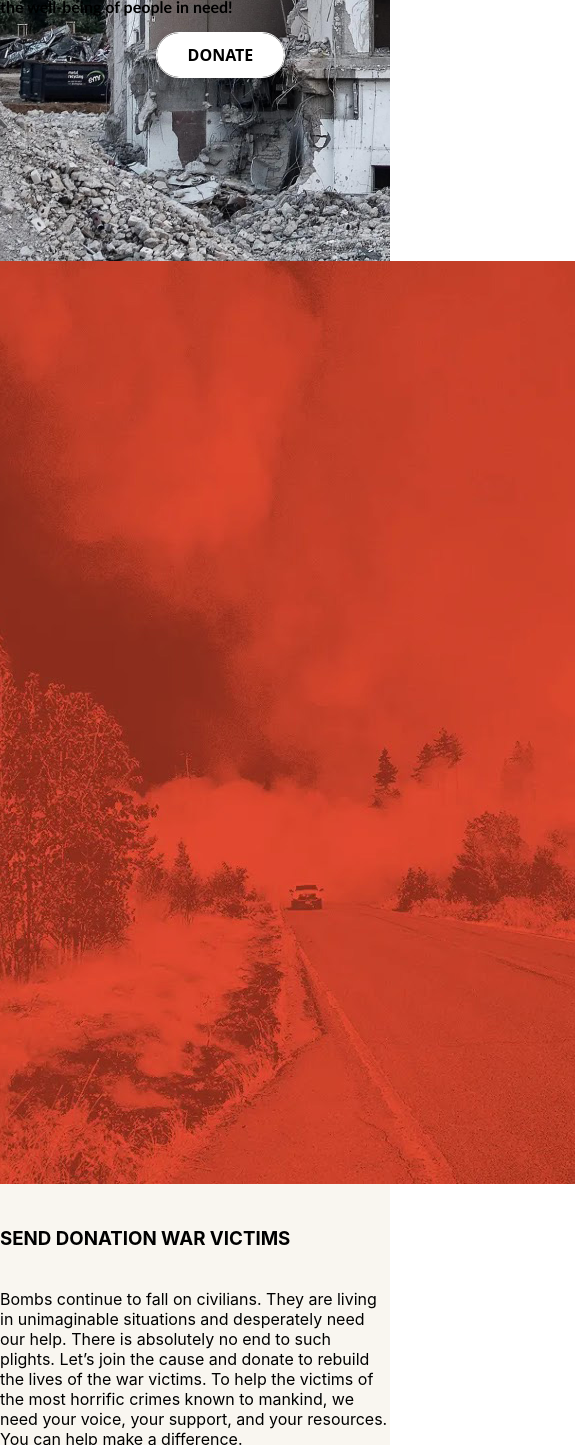
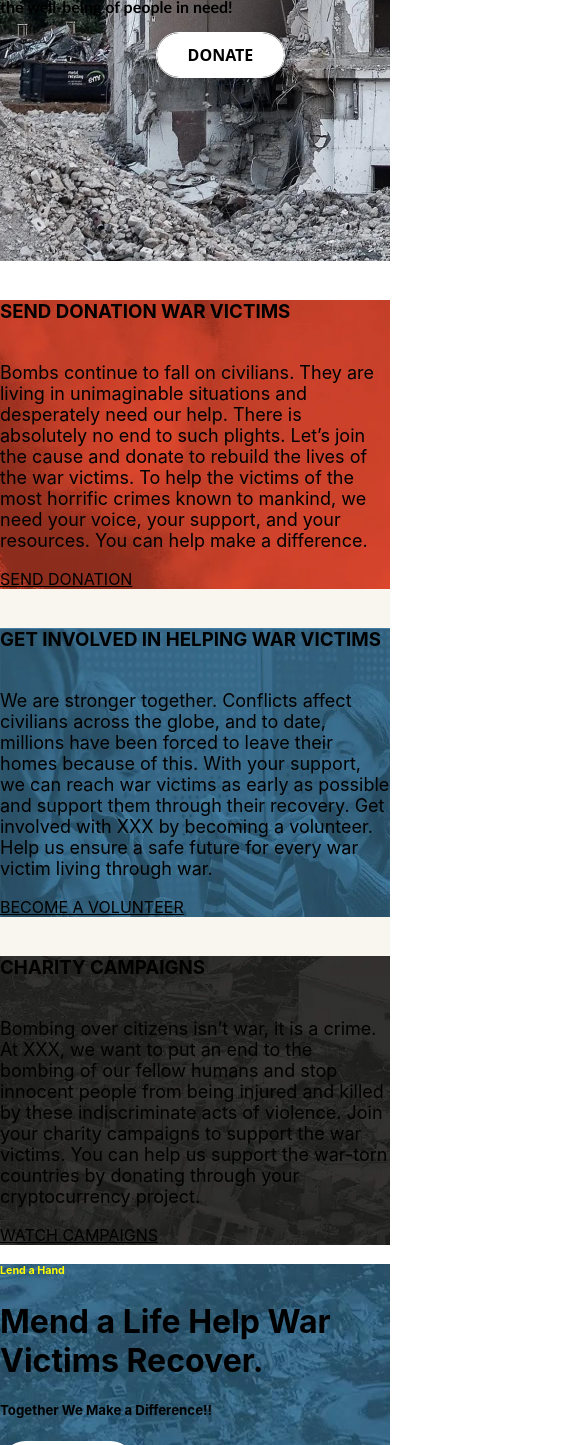
Before and after one commit to mugunthancloudin/war-victims, a React (Create React App) app: page / in a window 390 px wide. Shown: the part 649-2094 px from the top of the page, 575 px wide, since content can reach past the window. Built offline with nearby package versions, Linux system fonts and the light colour scheme.

Commit message:
card responsive update

```diff
--- a/src/components/home/card1/card1.css
+++ b/src/components/home/card1/card1.css
@@ -3,6 +3,28 @@
     margin-bottom: 10%;
 }
 
+.card01P{
+    font-size: large;
+}
+
 .cardBg01{
     background-color: rgb(249,246,240);
 }
+
+.cardbgimg01{
+    background-image: url("../../asssets/cards/cards01/image_01.jpg");
+    width: 100%;
+    background-size: cover;
+}
+
+.cardbgimg02{
+    background-image: url("../../asssets/cards/cards01/image_02.jpg");
+    width: 100%;
+    background-size: cover;
+}
+
+.cardbgimg03{
+    background-image: url("../../asssets/cards/cards01/image_03.jpg");
+    width: 100%;
+    background-size: cover;
+}
--- a/src/components/home/card1/card1.js
+++ b/src/components/home/card1/card1.js
@@ -8,7 +8,7 @@ export default function Card1() {
     <>
       <div className="container-fluid cardBg01">
         <div className="container pt-5 pb-5">
-          <div className="row ">
+          {/* <div className="row ">
             <div className="card-group">
               <div className="col-lg-4 col-md-4 mt-2 ps-2">
                 <div className="card ">
@@ -75,6 +75,69 @@ export default function Card1() {
                 </div>
               </div>
             </div>
+          </div> */}
+          <div className="row">
+            <div className="col-lg-4 mt-2">
+              <div className="card text-white">
+                <div className="card-body cardbgimg01">
+                <h3 className="cardo1_h">SEND DONATION WAR VICTIMS</h3>
+                    <p className="card01P mt-3">
+                      Bombs continue to fall on civilians. They are living in
+                      unimaginable situations and desperately need our help.
+                      There is absolutely no end to such plights. Let’s join the
+                      cause and donate to rebuild the lives of the war victims.
+                      To help the victims of the most horrific crimes known to
+                      mankind, we need your voice, your support, and your
+                      resources. You can help make a difference.
+                    </p>
+                    <p className="mt-5">
+                      <u>SEND DONATION</u>
+                    </p>
+                </div>
+              </div>
+            </div>
+
+            <div className="col-lg-4 mt-2">
+              <div className="card text-white">
+                <div className="card-body cardbgimg02">
+                <h3 className="cardo1_h">
+                      GET INVOLVED IN HELPING WAR VICTIMS
+                    </h3>
+                    <p className="card01P mt-3">
+                      We are stronger together. Conflicts affect civilians
+                      across the globe, and to date, millions have been forced
+                      to leave their homes because of this. With your support,
+                      we can reach war victims as early as possible and support
+                      them through their recovery. Get involved with XXX by
+                      becoming a volunteer. Help us ensure a safe future for
+                      every war victim living through war.
+                    </p>
+                    <p className="mt-5">
+                      <u>BECOME A VOLUNTEER</u>
+                    </p>
+                </div>
+              </div>
+            </div>
+
+            <div className="col-lg-4 mt-2">
+              <div className="card  text-white">
+                <div className="card-body cardbgimg03">
+                <h3 className="cardo1_h pb-3">CHARITY CAMPAIGNS</h3>
+                    <p className="mt-3 card01P pb-3">
+                      Bombing over citizens isn’t war, it is a crime. At XXX, we
+                      want to put an end to the bombing of our fellow humans and
+                      stop innocent people from being injured and killed by
+                      these indiscriminate acts of violence. Join your charity
+                      campaigns to support the war victims. You can help us
+                      support the war-torn countries by donating through your
+                      cryptocurrency project.
+                    </p>
+                    <p className="mt-5">
+                      <u>WATCH CAMPAIGNS</u>
+                    </p>
+                </div>
+              </div>
+            </div>
           </div>
         </div>
       </div>
```
